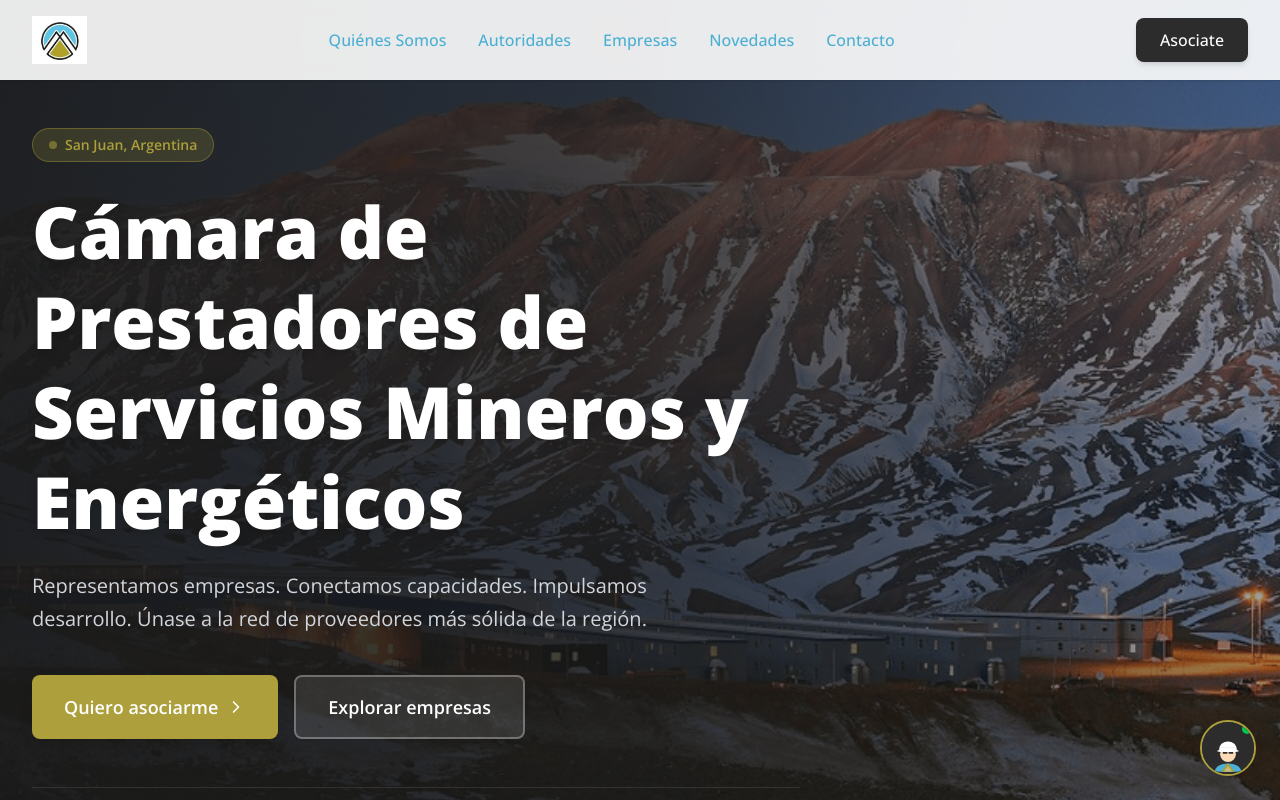
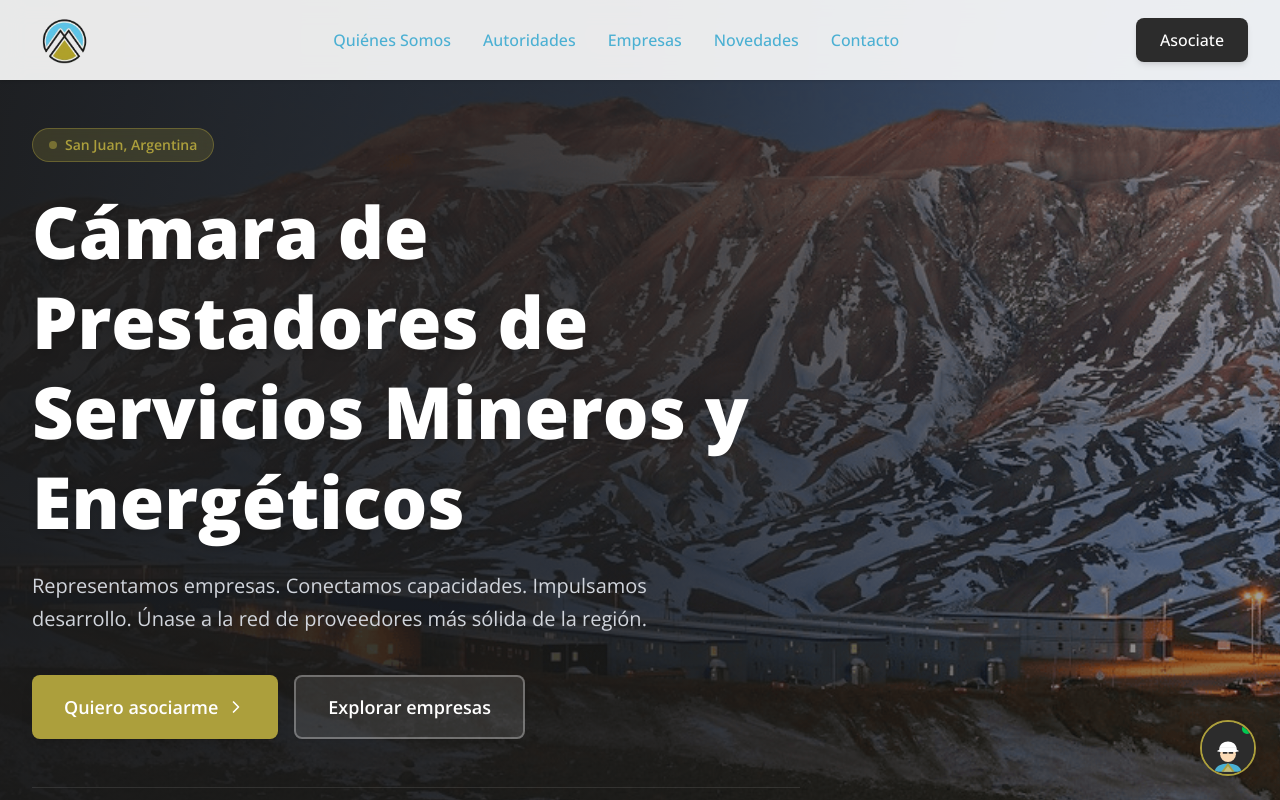
Before and after one commit to lucasmmg12/carpem, a React (Vite) app: page / in a window 1280 px wide. Shown: the top 800 px of the page. Built offline with nearby package versions, Linux system fonts and the light colour scheme.

Commit message:
style: remove white background from logo using jimp and update transparent png in UI

```diff
--- a/index.html
+++ b/index.html
@@ -2,7 +2,7 @@
 <html lang="en">
   <head>
     <meta charset="UTF-8" />
-    <link rel="icon" type="image/jpeg" href="/2026-05-06_16-31.jpg" />
+    <link rel="icon" type="image/png" href="/logo-transparent.png" />
     <meta name="viewport" content="width=device-width, initial-scale=1.0" />
     <title>CARPEM - Cámara de Prestadores Mineros de San Juan</title>
     <meta name="description" content="Cámara de Prestadores de Servicios Mineros y Energéticos de San Juan. Representamos empresas y conectamos capacidades." />
--- a/package.json
+++ b/package.json
@@ -10,6 +10,7 @@
     "preview": "vite preview"
   },
   "dependencies": {
+    "jimp": "^1.6.1",
     "lucide-react": "^1.14.0",
     "react": "^19.2.5",
     "react-dom": "^19.2.5"
--- /dev/null
+++ b/remove_bg.cjs
@@ -0,0 +1,20 @@
+const { Jimp } = require('jimp');
+
+async function process() {
+  const image = await Jimp.read('public/2026-05-06_16-31.jpg');
+  image.scan(0, 0, image.bitmap.width, image.bitmap.height, function(x, y, idx) {
+    const red = this.bitmap.data[idx + 0];
+    const green = this.bitmap.data[idx + 1];
+    const blue = this.bitmap.data[idx + 2];
+
+    // Si el pixel es muy cercano a blanco puro
+    if (red > 230 && green > 230 && blue > 230) {
+      // Hacemos el canal alpha 0 (transparente)
+      this.bitmap.data[idx + 3] = 0;
+    }
+  });
+
+  await image.write('public/logo-transparent.png');
+  console.log('Done!');
+}
+process();
--- a/src/App.tsx
+++ b/src/App.tsx
@@ -30,9 +30,9 @@ const Header = () => {
             {/* Logo from public folder */}
             <a href="#" className="flex items-center">
               <img
-                src="/2026-05-06_16-31.jpg"
+                src="/logo-transparent.png"
                 alt="Logo CARPEM"
-                className="h-12 w-auto object-contain"
+                className="h-14 w-auto object-contain"
               />
             </a>
           </div>
@@ -585,9 +585,9 @@ const Footer = () => {
           <div>
             <div className="mb-6">
               <img
-                src="/2026-05-06_16-31.jpg"
+                src="/logo-transparent.png"
                 alt="Logo CARPEM"
-                className="h-16 w-auto object-contain bg-white/10 rounded-lg p-2"
+                className="h-20 w-auto object-contain"
               />
             </div>
             <p className="text-gray-400 text-sm leading-relaxed mb-6">
```
Also changed, not shown: public/logo-transparent.png (added), 1 other file (tests, documents, lock files or other folders).
